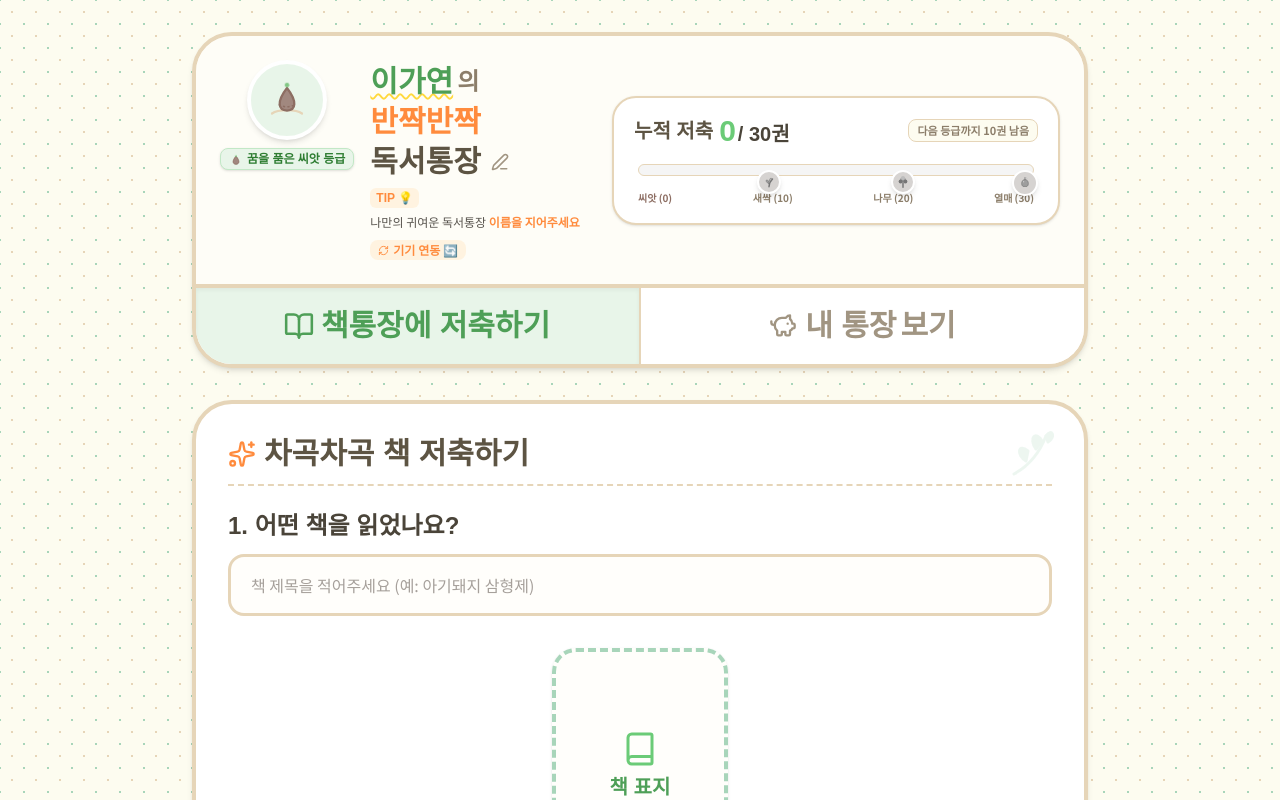
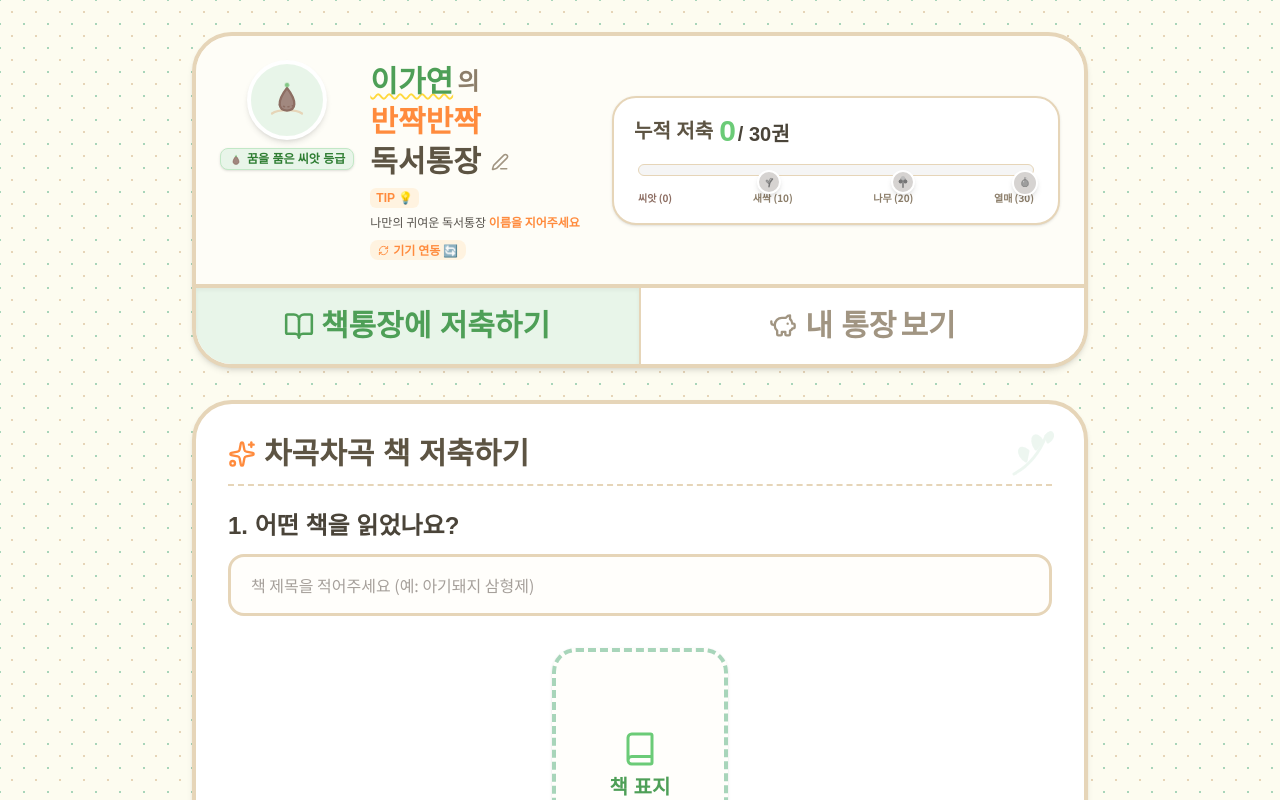
Before and after one commit to rkdusl0727-beep/Book-Report, a React (Vite) app: page / in a window 1280 px wide. Shown: the top 800 px of the page. Built offline with nearby package versions, Linux system fonts and the light colour scheme; a web font is replaced by a local one.

Commit message:
refactor(ui): remove progress status banner from PassbookHeader
Clean up the passbook header layout by removing the redundant progress notification banner.

```diff
--- a/src/components/PassbookHeader.tsx
+++ b/src/components/PassbookHeader.tsx
@@ -288,14 +288,6 @@ export default function PassbookHeader({
                 <span className="font-gaegu text-xl text-[#4A4439] font-bold leading-none">/ 30권</span>
               </div>
             </div>
-
-            <div className="text-[11px] font-sans text-[#8C7E6A] font-bold bg-[#FDFCF0] px-2 py-0.5 rounded-lg border border-[#E6D5B8] shrink-0 whitespace-nowrap">
-              {bookCount >= 30 ? (
-                <span className="text-[#E53935] font-extrabold animate-bounce inline-block">🎉 모든 등급 완성!</span>
-              ) : (
-                <span>다음 등급까지 {10 - (bookCount % 10)}권 남음</span>
-              )}
-            </div>
           </div>
 
           {/* Gamified 0 to 30 Progress Road */}
```
